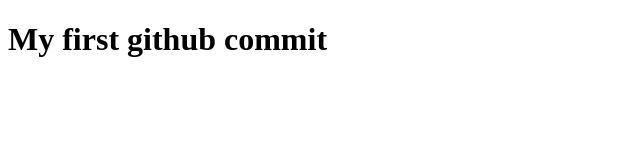
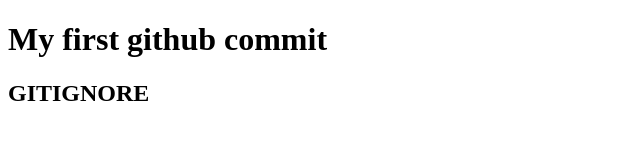
Before and after one commit to howardi/github1, a plain HTML site: page index.html in a window 1280 px wide. Shown: the whole page, without its empty margins (0-640 px from the left). Drawn offline with Linux system fonts and the light colour scheme.

Commit message:
gitignore

```diff
--- a/index.html
+++ b/index.html
@@ -8,5 +8,6 @@
 </head>
 <body>
     <h1>My first github commit</h1>
+    <h2>GITIGNORE</h2>
 </body>
 </html>
```
Also changed, not shown: style.css (added), 1 other file.
